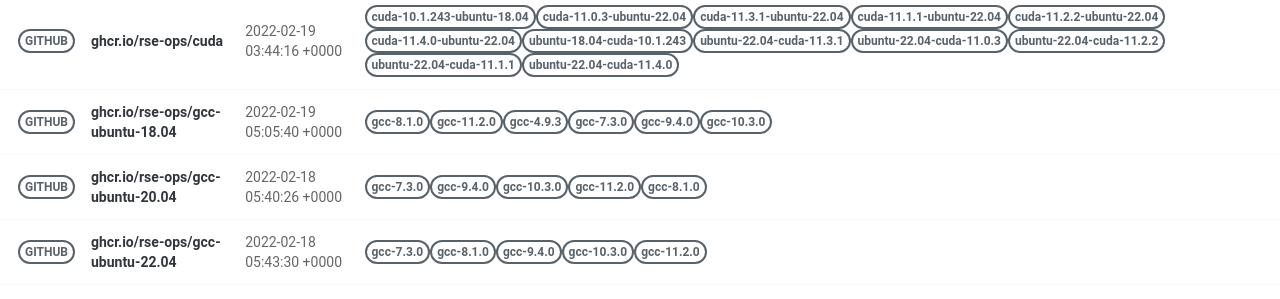
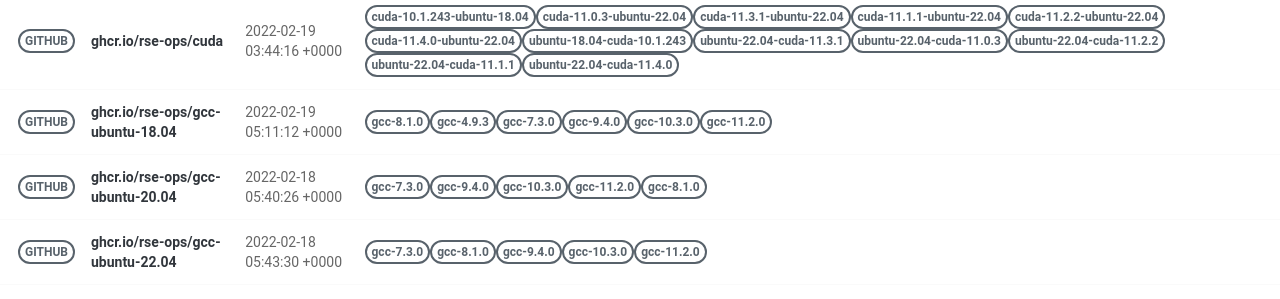
Before and after one commit to rse-ops/docker-images, a Jekyll site: the page built from pages/index.md, in a window 1280 px wide. Shown: the part 502-801 px from the top of the page. Built offline with Jekyll 4.4.1, drawn with Linux system fonts in a browser that asks for light colours; nearby versions of some CDN libraries.

Commit message:
Automated push to update library 2022-02-19

```diff
--- a/_library/ghcr.io-rse-ops-gcc-ubuntu-18.04.md
+++ b/_library/ghcr.io-rse-ops-gcc-ubuntu-18.04.md
@@ -1,7 +1,7 @@
 ---
 layout: container
 name: ghcr.io/rse-ops/gcc-ubuntu-18.04
-updated_at: 2022-02-19 05:05:40.230138
+updated_at: 2022-02-19 05:11:12.878185
 
 
 container_url: https://github.com/orgs/rse-ops/packages/container/package/gcc-ubuntu-18.04
@@ -24,5 +21,8 @@ versions:
  - tag: gcc-10.3.0
    dockerfile: https://github.com/rse-ops/docker-images/blob/main/ubuntu/gcc/Dockerfile
    manifest: https://crane.ggcr.dev/manifest/ghcr.io/rse-ops/gcc-ubuntu-18.04:gcc-10.3.0
+ - tag: gcc-11.2.0
+   dockerfile: https://github.com/rse-ops/docker-images/blob/main/ubuntu/gcc/Dockerfile
+   manifest: https://crane.ggcr.dev/manifest/ghcr.io/rse-ops/gcc-ubuntu-18.04:gcc-11.2.0
 
 ---
```
Also changed, not shown: other parts of _library/ghcr.io-rse-ops-gcc-ubuntu-18.04.md (+0 -3 lines).
